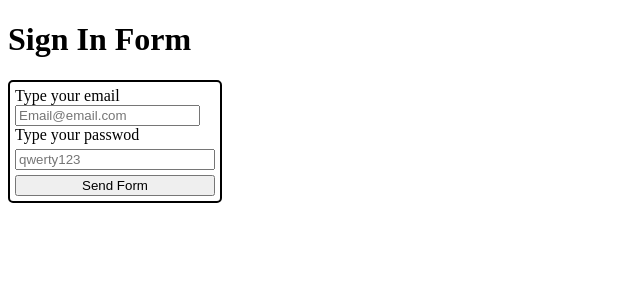
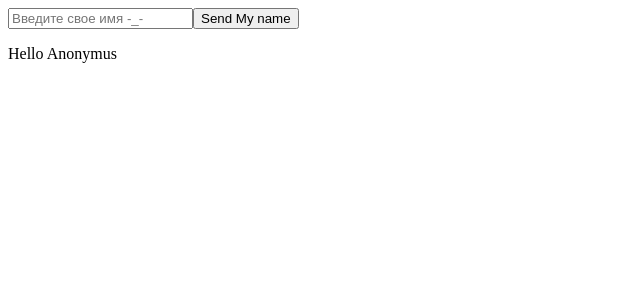
Before and after one commit to Vantuzs/test-cra, a React (Create React App) app: page / in a window 1280 px wide. Shown: the top 300 px of the page, without its empty margins (0-640 px from the left). Built offline with nearby package versions, Linux system fonts and the light colour scheme.

Commit message:
Practise task resolve

```diff
--- a/src/components/App.js
+++ b/src/components/App.js
@@ -1,9 +1,11 @@
 import React from "react";
 import SignInForm from "./SignInForm/SignInForm";
+import Hello from "./Hello/Hello";
+import HelloParent from "./HelloForm/HelloParent";
 
 function App(props){
     return (
-    <SignInForm/>
+    <HelloParent/>
     )
 
 }
--- /dev/null
+++ b/src/components/Hello/Hello.js
@@ -0,0 +1,43 @@
+import React from "react";
+import "./style.css"
+
+class Hello extends React.Component{
+    constructor(props){
+        super(props)
+
+        this.state = {
+            hello: ''
+        }
+
+    }
+
+    universalChangeHandler = ({target:{value,name}}) =>{
+
+        this.setState({
+            [name]: value
+        })
+
+    }
+
+    subBtnFunc = (event) =>{
+        alert(`Hello ${this.state.hello}`)
+    }
+
+
+    render(){
+        const {hello} = this.state
+        return(
+            <>
+            <h3>Форма Приветсвия</h3>
+            <form>
+                <label>Введите свое имя
+                    <input type="text" placeholder="Victor" name="hello" onChange={this.universalChangeHandler} value={hello}/>
+                    <button type="submit" onClick={this.subBtnFunc}>Hello vpn</button>
+                </label>
+            </form>
+            </>
+        )
+    }
+}
+
+export default Hello;
--- /dev/null
+++ b/src/components/HelloForm/HelloForm.js
@@ -0,0 +1,39 @@
+import React from "react";
+
+// Компонент представляет собой дочирний компонент с формой в котором и будет запрашиватся имя пользователя
+
+class HelloForm extends React.Component{
+    constructor(props){
+        super(props)
+
+        this.state = {
+            name: ''
+        }
+    }
+
+    submitHandler = (event)=>{
+        event.preventDefault()
+        this.props.sendUsernameTuParent(this.state.name)
+
+    }
+
+
+    universalChangeHandler = ({target:{value,name}}) =>{
+
+        this.setState({
+            [name]: value
+        })
+
+    }
+
+    render(){
+        return(
+            <form onSubmit={this.submitHandler}>
+            <input type="text" placeholder="Введите свое имя -_-" onChange={this.universalChangeHandler} name="name" value={this.state.name}/>
+            <button>Send My name</button>
+            </form>
+        )
+    }
+}
+
+export default HelloForm;
--- /dev/null
+++ b/src/components/HelloForm/HelloParent.js
@@ -0,0 +1,47 @@
+/*
+Задача(*)
+
+Форма, которая приветствуется должна быть всередине родительской формы.
+В родительской форме сохраняется имя пользователя в стейте.
+
+Тоесть, форма в которой запрашивается имя пользователя - детская форма.
+ФОрма, в которой отображается приветствие имя пользователся - родительская форма.
+Ребенок должен передать отцу name юзера, что бы тот смог с ним поприветствоватся
+
+
+*/
+
+import React from "react";
+import HelloForm from "./HelloForm";
+
+class HelloParent extends React.Component{
+    constructor(props){
+        super(props)
+
+        this.state = {
+            name: 'Anonymus',
+            phone: ''
+        }
+    }
+
+    getStateFromCHild = (username) => {
+        this.setState({
+            name: username
+        })
+    }
+
+
+    render(){
+        const {name} = this.state
+        return(
+            <>
+
+                <HelloForm sendUsernameTuParent={this.getStateFromCHild}/>
+                <p>Hello {name}</p>
+
+            </>
+        )
+    }
+}
+
+export default HelloParent;
--- a/src/components/SignInForm/style.css
+++ b/src/components/SignInForm/style.css
@@ -12,9 +12,6 @@
     width: 192.45px;
 }
 
-.btnSend{
-    /* width: 185px; */
-}
 
 .invalid{
     border: 2px solid red;
```
Also changed, not shown: src/components/SignInForm/SignInForm.js (+10 -0 lines), src/components/Hello/style.css (added).
